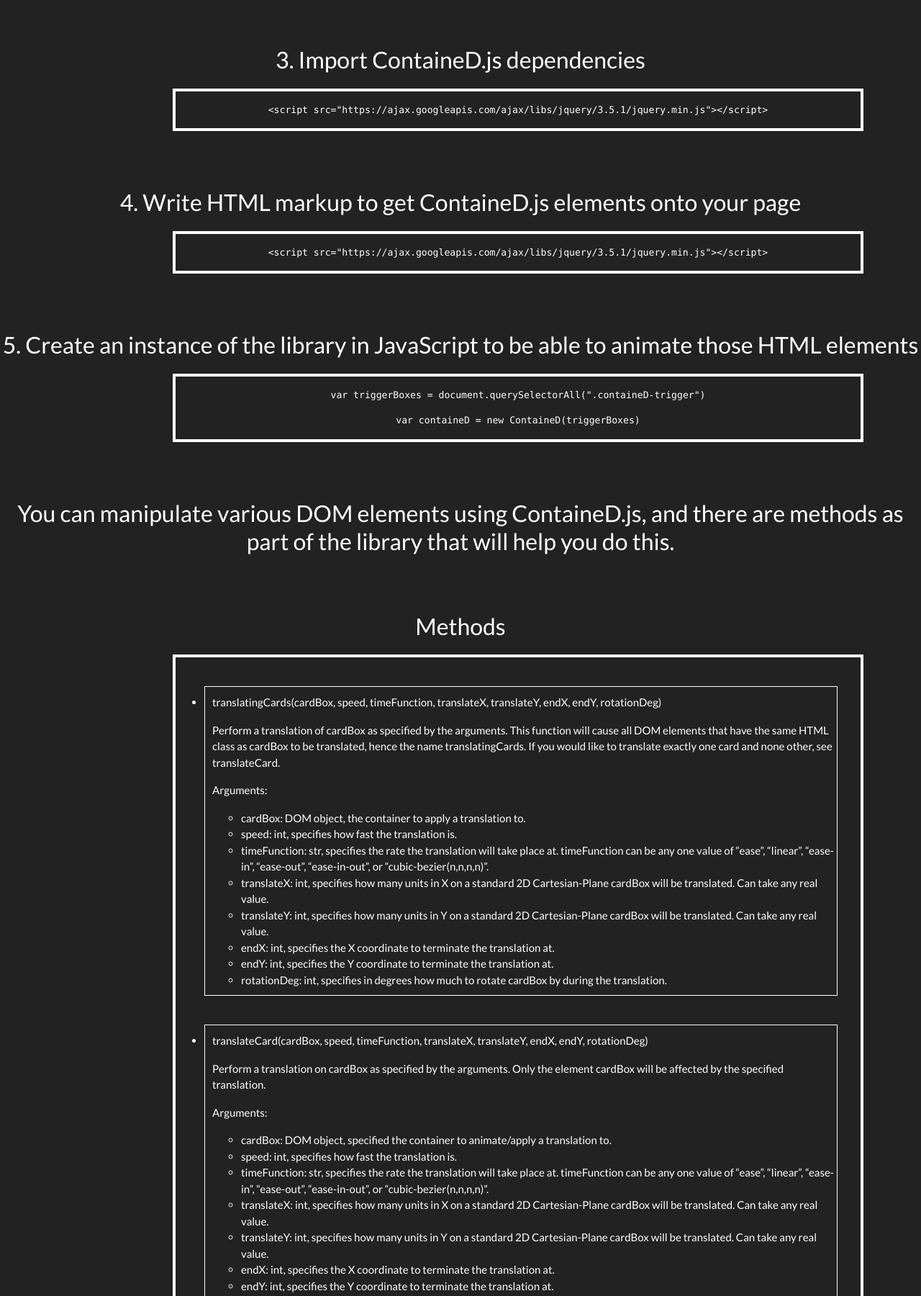
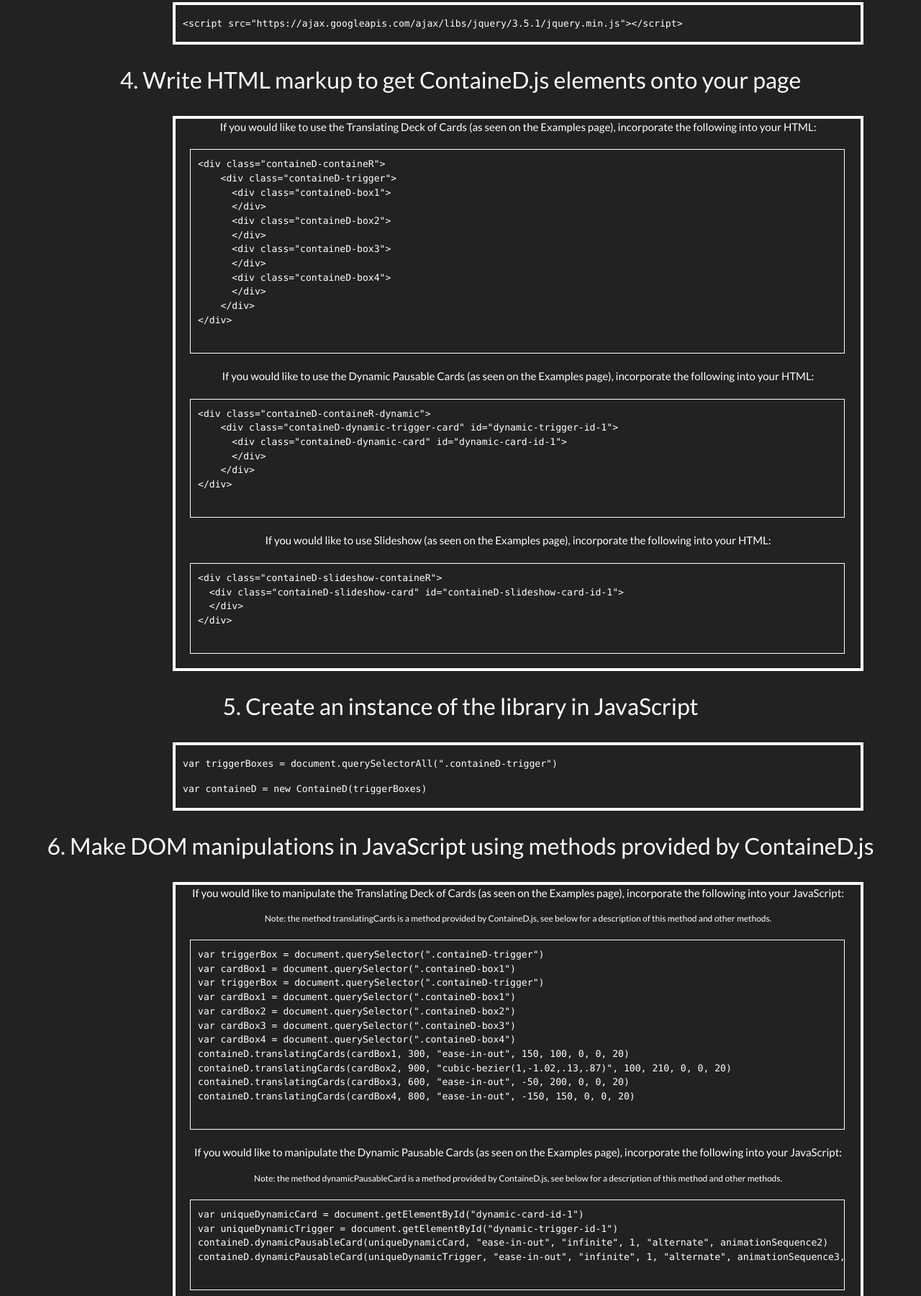
Before and after one commit to w-raisa/ContaineD.js, a website: page pub/api.html in a window 1280 px wide. Shown: the part 620-2420 px from the top of the page at 72% size. Drawn offline with nearby package versions, Linux system fonts and the light colour scheme.

Commit message:
API page is done, may add changes later

```diff
--- a/pub/api.html
+++ b/pub/api.html
@@ -42,7 +42,7 @@
 				</div>
 			</div>
 
-			<h3>3. Import ContaineD.js dependencies</h3>
+			<h3>3. Import ContaineD.js dependencies (just jQuery)</h3>
 			<div>
 				<div class="code-container">
 					<p class="code"><pre>&lt;script src="https://ajax.googleapis.com/ajax/libs/jquery/3.5.1/jquery.min.js"&gt;&lt;/script&gt;</pre></p>
@@ -51,12 +51,49 @@
 
 			<h3>4. Write HTML markup to get ContaineD.js elements onto your page</h3>
 			<div>
-				<div class="code-container">
-					<p class="code"><pre>&lt;script src="https://ajax.googleapis.com/ajax/libs/jquery/3.5.1/jquery.min.js"&gt;&lt;/script&gt;</pre></p>
+				<div class="code-container" id="code-container-1">
+					<p>If you would like to use the Translating Deck of Cards (as seen on the Examples page), incorporate the following into your HTML:</p>
+					<div class="HTML-examples">
+						<pre>
+&lt;div class="containeD-containeR"&gt;
+    &lt;div class="containeD-trigger"&gt;
+      &lt;div class="containeD-box1"&gt;
+      &lt;/div&gt;
+      &lt;div class="containeD-box2"&gt;
+      &lt;/div&gt;
+      &lt;div class="containeD-box3"&gt;
+      &lt;/div&gt;
+      &lt;div class="containeD-box4"&gt;
+      &lt;/div&gt;
+    &lt;/div&gt;
+&lt;/div&gt;
+						</pre>
+					</div>
+					<p>If you would like to use the Dynamic Pausable Cards (as seen on the Examples page), incorporate the following into your HTML:</p>
+					<div class="HTML-examples">
+						<pre>
+&lt;div class="containeD-containeR-dynamic"&gt;
+    &lt;div class="containeD-dynamic-trigger-card" id="dynamic-trigger-id-1"&gt;
+      &lt;div class="containeD-dynamic-card" id="dynamic-card-id-1"&gt;
+      &lt;/div&gt;
+    &lt;/div&gt;
+&lt;/div&gt;
+						</pre>
+					</div>
+					<p>If you would like to use Slideshow (as seen on the Examples page), incorporate the following into your HTML:</p>
+					<div class="HTML-examples">
+						<pre>
+&lt;div class="containeD-slideshow-containeR"&gt;
+  &lt;div class="containeD-slideshow-card" id="containeD-slideshow-card-id-1"&gt;
+  &lt;/div&gt;
+&lt;/div&gt;
+						</pre>
+					</div>
 				</div>
 			</div>
 
-			<h3>5. Create an instance of the library in JavaScript to be able to animate those HTML elements</h3>
+
+			<h3>5. Create an instance of the library in JavaScript</h3>
 			<div>
 				<div class="code-container">
 					<p class="code"><pre>var triggerBoxes = document.querySelectorAll(".containeD-trigger")</pre></p>
@@ -64,7 +101,53 @@
 				</div>
 			</div>
 
-			<h3>You can manipulate various DOM elements using ContaineD.js, and there are methods as part of the library that will help you do this.</h3>
+			<h3>6. Make DOM manipulations in JavaScript using methods provided by ContaineD.js</h3>
+			<div>
+				<div class="code-container">
+					<p>If you would like to manipulate the Translating Deck of Cards (as seen on the Examples page), incorporate the following into your JavaScript:</p>
+					<p class="note">Note: the method translatingCards is a method provided by ContaineD.js, see below for a description of this method and other methods.</p>
+					<div class="HTML-examples">
+						<pre>
+var triggerBox = document.querySelector(".containeD-trigger")
+var cardBox1 = document.querySelector(".containeD-box1")
+var triggerBox = document.querySelector(".containeD-trigger")
+var cardBox1 = document.querySelector(".containeD-box1")
+var cardBox2 = document.querySelector(".containeD-box2")
+var cardBox3 = document.querySelector(".containeD-box3")
+var cardBox4 = document.querySelector(".containeD-box4")
+containeD.translatingCards(cardBox1, 300, "ease-in-out", 150, 100, 0, 0, 20)
+containeD.translatingCards(cardBox2, 900, "cubic-bezier(1,-1.02,.13,.87)", 100, 210, 0, 0, 20)
+containeD.translatingCards(cardBox3, 600, "ease-in-out", -50, 200, 0, 0, 20)
+containeD.translatingCards(cardBox4, 800, "ease-in-out", -150, 150, 0, 0, 20)
+						</pre>
+					</div>
+					<p>If you would like to manipulate the Dynamic Pausable Cards (as seen on the Examples page), incorporate the following into your JavaScript:</p>
+					<p class="note">Note: the method dynamicPausableCard is a method provided by ContaineD.js, see below for a description of this method and other methods.</p>
+					<div class="HTML-examples">
+						<pre>
+var uniqueDynamicCard = document.getElementById("dynamic-card-id-1")
+var uniqueDynamicTrigger = document.getElementById("dynamic-trigger-id-1")
+containeD.dynamicPausableCard(uniqueDynamicCard, "ease-in-out", "infinite", 1, "alternate", animationSequence2)
+containeD.dynamicPausableCard(uniqueDynamicTrigger, "ease-in-out", "infinite", 1, "alternate", animationSequence3, "running")
+						</pre>
+					</div>
+					<p>If you would like to manipulate the Slideshow (as seen on the Examples page), incorporate the following into your JavaScript:</p>
+					<p class="note">Note: the method slideshow is a method provided by ContaineD.js, see below for a description of this method and other methods.</p>
+					<div class="HTML-examples">
+						<pre>
+var slideshowCard = document.getElementById("containeD-slideshow-card-id-1")
+var imgNode4 = document.getElementById("containeD-slideshow-img-id-4") // please note that you will have to add in a &lt;img&gt; tag in the HTML from step 4 with this id in order for this work. You are free to change up id names however you want
+var imgNode3 = document.getElementById("containeD-slideshow-img-id-3")
+var imgNode2 = document.getElementById("containeD-slideshow-img-id-2")
+var imgNode1 = document.getElementById("containeD-slideshow-img-id-1")
+const imgNodes = [imgNode1,imgNode2,imgNode3, imgNode4] // first imgNode in the list is the last image you want to show on the slide (it is the last image of the slide show)
+containeD.slideshow(imgNodes, slideshowCard, "linear", "infinite", 1, "alternate", animationSequence4)
+						</pre>
+					</div>
+				</div>
+			</div>
+
+			<h3>As seen in step 6, you can manipulate various DOM elements using ContaineD.js, and there are methods as part of the library that will help you do this.</h3>
 			<h3>Methods</h2>
 			<div>
 				<div class="methods-container">
@@ -208,7 +291,7 @@
 								<p>Arguments:</p>
 								<ul>
 									<li>
-										imgNodes: array, holds the image DOM elements of the images to appear in the slideshow.
+										imgNodes: array, holds the image DOM elements of the images to appear in the slideshow. The imgNode at the first index of the array is the last image to appear in the slideshow, the imgNode at the second index of the array is the second last image to appear in the slideshow,... and so on.
 									</li>
 									<li>
 										slideshowCard: DOM object, specifies the container the slideshow will take place in.
@@ -231,31 +314,10 @@
 								</ul>
 							</div>
 						</li>
-
-
-
-
-
-
-
-
-
-
-
-
 					</ul>
-
-
-
-
 				</div>
 			</div>
-
-
-
 		</div>
-
-
-
+		<!-- <script type="text/javascript" src="js/apiExamples.js"></script> -->
 	</body>
 </html>
--- a/pub/css/api.css
+++ b/pub/css/api.css
@@ -39,14 +39,15 @@
 .methods-container {
 	margin-left: 240px;
 	margin-top: 20px;
+	margin-bottom: 20px;
 	width: 960px;
 	height: auto;
 	border: 4px solid white;
 }
 
 .method-container {
-	margin-top: 40px;
-	margin-bottom: 40px;
+	margin-top: 30px;
+	margin-bottom: 30px;
 	border: 1px solid white;
 	width: 880px;
 	height: auto;
@@ -55,5 +56,43 @@
 .method-description {
 	height:auto;
 	width: 870px;
-	margin: 10px;
+	margin: 5px;
+
 }
+
+.HTML-examples {
+	text-align: left;
+	margin: 20px;
+	height: auto;
+	width: 910px;
+	border: 1px solid white;
+}
+
+.html-markup {
+	margin-right: 100px;
+	color: white;
+	width: auto;
+}
+
+pre {
+	height: auto;
+	width: auto;
+	overflow: auto;
+	margin-left: 10px;
+	margin-top: 10px;
+	text-align: left;
+}
+
+code {
+	height: auto;
+	width: auto;
+}
+
+
+.note {
+	font-size: 12px;
+}
+
+h3 {
+	margin: 30px;
+}
```
